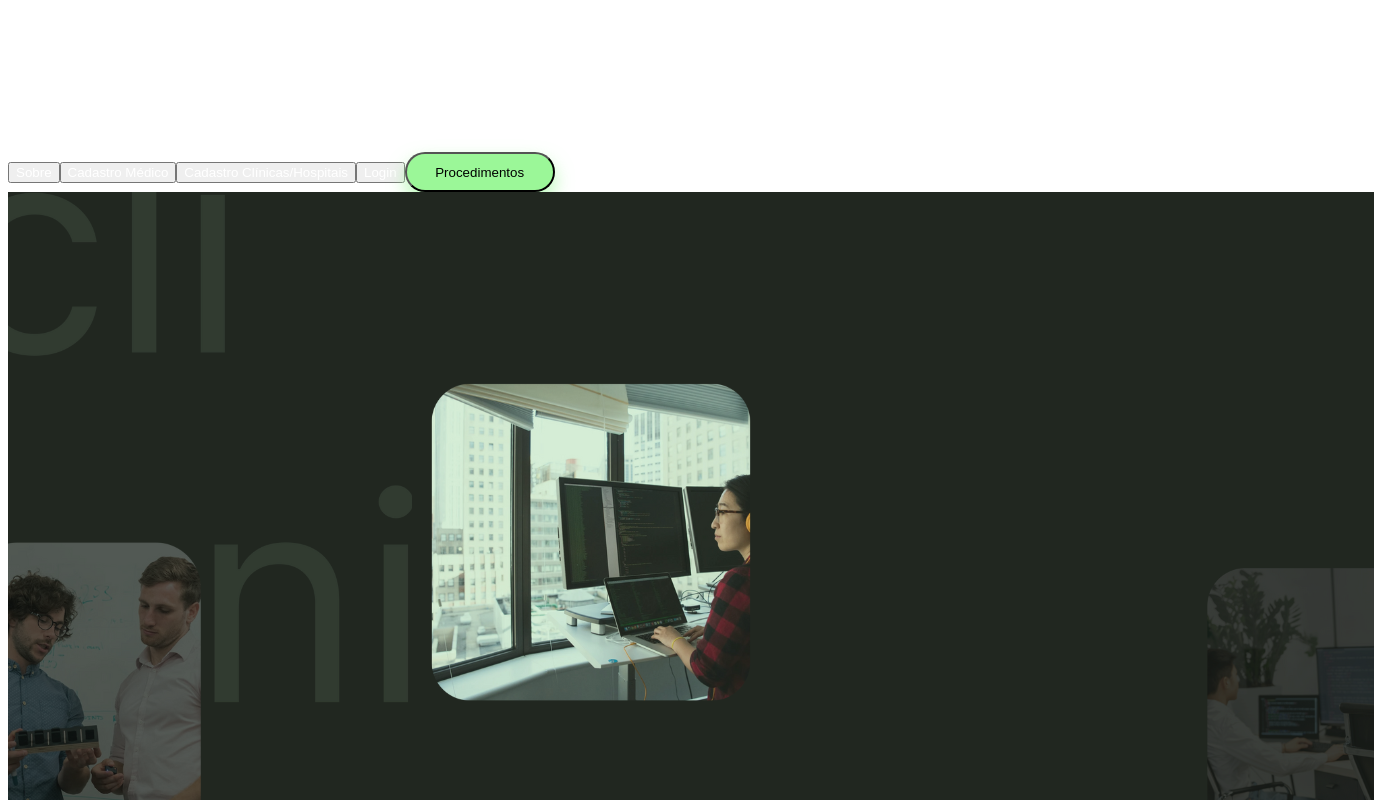
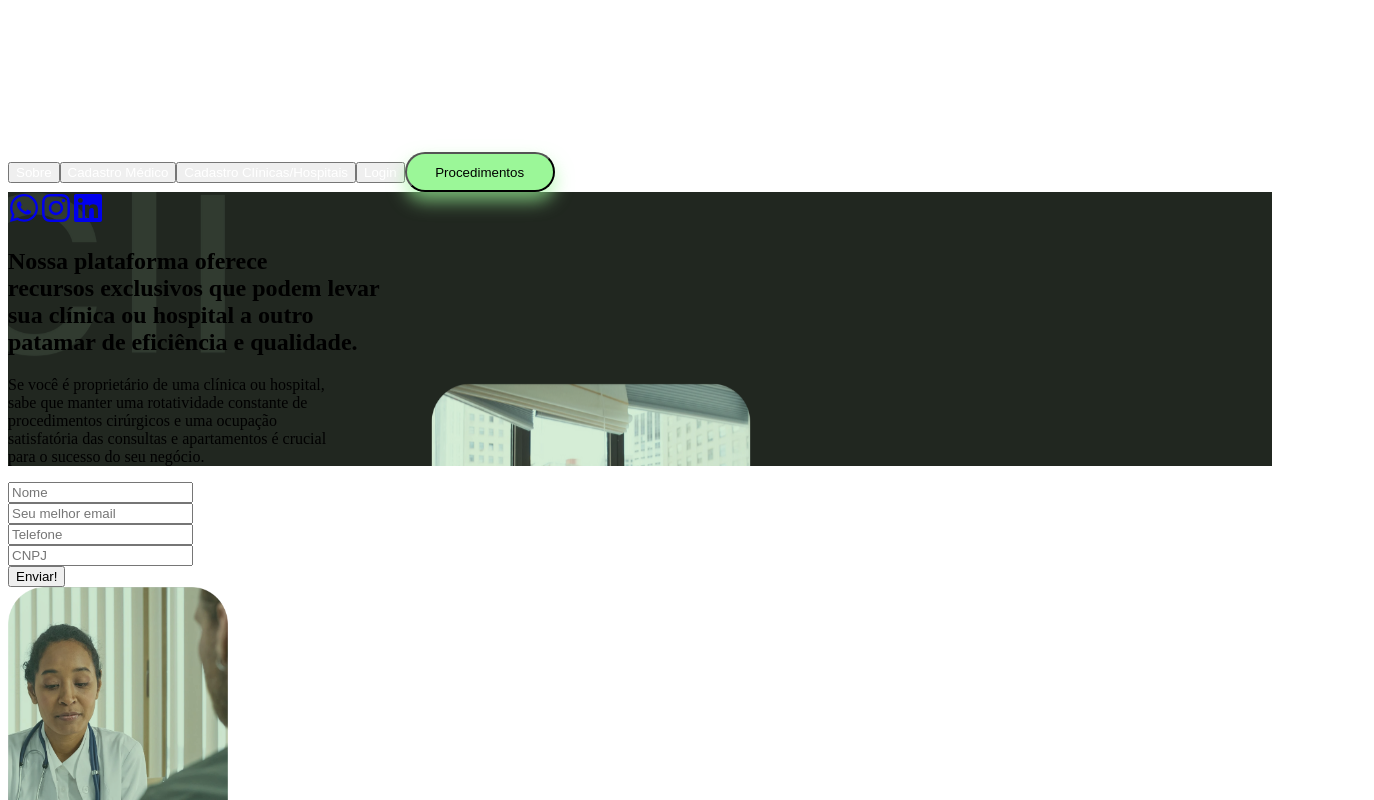
Before and after one commit to odevnicolas/beemed, a Next.js app: page /clinico in a window 1280 px wide. Shown: the top 800 px of the page, 1374 px wide, since content can reach past the window. Built offline with nearby package versions, Linux system fonts and the light colour scheme.

Commit message:
fix: medic screen

```diff
--- a/src/pages/clinico.tsx
+++ b/src/pages/clinico.tsx
@@ -11,15 +11,16 @@ const Clinica: React.FC = () => {
     <div>
       <Header2 activeRoute={activeRoute} />
       <div className="relative -mt-28 -z-50">
-        <div className="">
-          <img
-            src="./banner.png"
-            className="min-w-full lg:h-[650px] md:h-[700px] sm:h-[690px]"
-            alt="Banner"
-          />
+        <div
+          style={{
+            backgroundImage: 'url(/banner.png)',
+            backgroundRepeat: 'no-repeat',
+          }}
+          className="w-full 2xl:h-[45rem] xl:h-[45rem] lg:h-[47rem] md:h-[49rem] sm:h-[49rem] flex items-center justify-center bg-[#212720]"
+        >
           <Social />
-          <div>
-            <h2 className="text-colorGreen text-[26px] md:relative md:-mt-[520px] md:flex md:justify-end leading-10 font-bold font xl:mr-[120px] lg:text-sm lg:mr-[175px] md:text-sm md:mr-[90px] sm:text-sm sm:mr-[160px] sm:relative sm:-mt-[230px] sm:flex sm:justify-end">
+          <div className="2xl:ml-[25rem] 2xl:mt-0 xl:mt-0 xl:ml-[40rem] lg:ml-[10rem] lg:mt-[30rem] md:mt-[30rem] sm:mt-[30rem]">
+            <h2 className="text-colorGreen lg:text-base">
               Nossa plataforma oferece
               <br />
               recursos exclusivos que podem levar
@@ -28,7 +29,7 @@ const Clinica: React.FC = () => {
               <br />
               patamar de eficiência e qualidade.
             </h2>
-            <p className="text-[20px]  md:mt-4 md:relative md:flex md:justify-end text-white font-normal leading-8 xl:mr-[120px] lg:text-sm lg:mr-[100px] md:text-sm md:mr-[15px] sm:text-sm sm:ml-[200px]">
+            <p className="text-white lg:text-sm">
               Se você é proprietário de uma clínica ou hospital,
               <br />
               sabe que manter uma rotatividade constante de
@@ -43,10 +44,10 @@ const Clinica: React.FC = () => {
         </div>
       </div>
       <div className=" w-auto h-auto py-10">
-        <div className=" mt-60 mr-80 md:mt-80 md:mr-0 sm:mt-64 sm:mr-0">
+        <div className=" 2xl:mt-[10rem] 2xl:mr-0 ">
           <FormClinico />
         </div>
-        <div className=" float-right mr-56 md:invisible sm:invisible z-50">
+        <div className="absolute 2xl:right-[20rem] 2xl:top-[35rem] xl:right-[10rem] xl:top-[35rem] lg:invisible md:invisible sm:invisible">
           <img src="./medclinica.png" width={220} height={350} />
         </div>
       </div>
```
